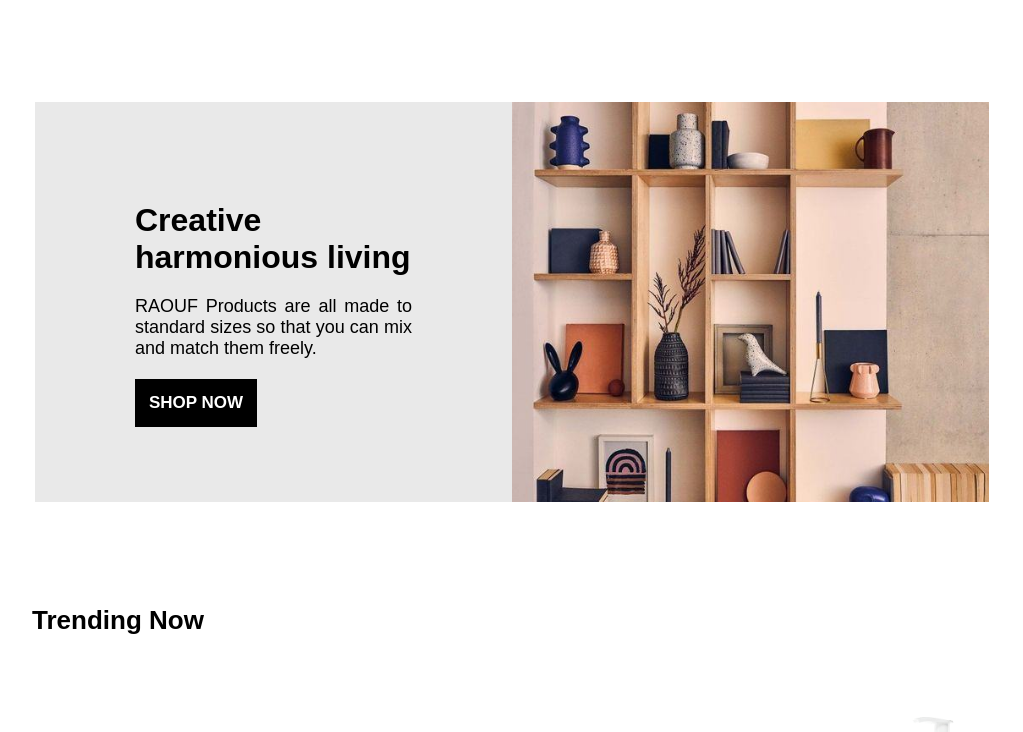
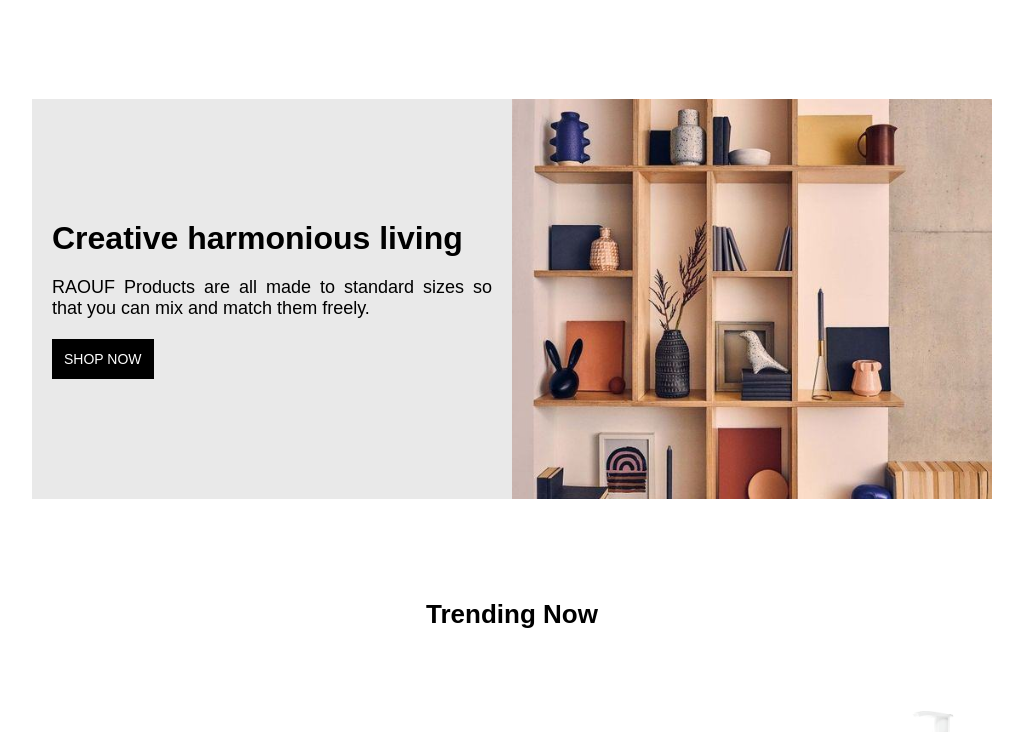
Before and after one commit to SIDDHESH0907/UrbanAura, a React (Create React App) app: page / in a window 1280 px wide. Shown: the part 1471-2203 px from the top of the page, without its empty margins (128-1151 px from the left). Built offline with nearby package versions, Linux system fonts and the light colour scheme; a web font is replaced by a local one.

Commit message:
posters responsive

```diff
--- a/src/Home.css
+++ b/src/Home.css
@@ -76,87 +76,15 @@
 }
 
 .title {
-  margin: 100px 160px 35px 160px;
-  text-align: left;
-}
-
-.poster-container {
-  border: 3px solid #fff;
-  display: flex;
-  margin: 100px 160px;
-  height: 400px;
-  overflow: hidden; /* Add overflow: hidden to the container */
-}
-
-.poster-child {
-  float: left;
-  width: 50%;
-  height: 100%; /* Set the height to 100% to match the container's height */
-}
-
-.left1 {
-  height: 100%; /* Set the height to 100% to match the container's height */
-  background-color: #e9e9e9;
-  padding: 100px;
-  box-sizing: border-box; /* Include padding in the element's total width and height */
-}
-
-.right1 {
-  height: 100%; /* Set the height to 100% to match the container's height */
-  background-image: url(/public/images/poster.jpg);
-  background-size: cover;
-  background-position: center;
-  box-sizing: border-box; /* Include padding in the element's total width and height */
-}
-
-.poster-heading{
-  font-size: 32px;
-  font-weight: 600;
-  margin-bottom: 20px;
-  text-align: justify;
-}
-
-.poster-para{
-  font-size: 18px;
-  margin-bottom: 20px;
-  text-align: justify;
-}
-
-.poster-btn{
-  font-size: 17px;
-  font-weight: 700;
-  padding: 12px;
-  background-color: #000;
-  color: #fff;
-  border: 2px solid black;
-  display: flex;
-  align-self:flex-start;
-}
-
-.poster-btn:hover{
-  background-color: #e9e9e9;
-  color: #000;
-}
-
-.right2 {
-  height: 100%; /* Set the height to 100% to match the container's height */
-  background-color: #e9e9e9;
-  padding: 100px;
-  box-sizing: border-box; /* Include padding in the element's total width and height */
-}
-
-.left2 {
-  height: 100%; /* Set the height to 100% to match the container's height */
-  background-image: url(/public/images/poster2.jpg);
-  background-size: cover;
-  background-position: center;
-  box-sizing: border-box; /* Include padding in the element's total width and height */
+  margin: 100px 0px 35px 0px;
+  text-align: center;
 }
 
 .carosel-title{
   font-size: 26px;
   font-weight: 600;
-  text-align: left;
-  margin-left: 160px;
+  text-align: center;
+  /* margin-left: 160px; */
   margin-bottom: 50px;
+
 }
--- a/src/Home.js
+++ b/src/Home.js
@@ -7,6 +7,8 @@ import HomeProductGrid from "./HomeProductGrid";
 import Navbar from "./Navbar";
 import ProductCarousel from "./ProductCarousel"; // Adjust the path as needed
 import Footer from "./Footer";
+import Poster1 from "./Poster1";
+import Poster2 from "./Poster2";
 
 export default function Home() {
   return (
@@ -25,40 +27,12 @@ export default function Home() {
         <HomeProductGrid products={products} />
       </div>
 
-      <div className="poster-container">
-        <div className="poster-child">
-          <div className="left1">
-            <p className="poster-heading">Creative harmonious living</p>
-            <p className="poster-para">
-              RAOUF Products are all made to standard sizes so that you can mix
-              and match them freely.
-            </p>
-            <button className="poster-btn">SHOP NOW</button>
-          </div>
-        </div>
-        <div className="poster-child">
-          <div className="right1"></div>
-        </div>
-      </div>
+      <Poster1></Poster1>
 
       <h1 className="carosel-title">Trending Now</h1>
       <ProductCarousel products={products} />
 
-      <div className="poster-container">
-        <div className="poster-child">
-          <div className="left2"></div>
-        </div>
-        <div className="poster-child">
-          <div className="right2">
-            <p className="poster-heading">Creative harmonious living</p>
-            <p className="poster-para">
-              RAOUF Products are all made to standard sizes so that you can mix
-              and match them freely.
-            </p>
-            <button className="poster-btn">SHOP NOW</button>
-          </div>
-        </div>
-      </div>
+      <Poster2></Poster2>
 
       <Footer/>
     </>
--- /dev/null
+++ b/src/Poster1.css
@@ -0,0 +1,65 @@
+.poster-container {
+  /* border: 3px solid #ff0000; */
+  display: flex;
+  margin: 100px 160px;
+  height: 400px;
+  overflow: hidden; /* Add overflow: hidden to the container */
+
+  @media (max-width: 768px) {
+    margin: 100px 40px; /* Reduce margins for small screens */
+  }
+}
+
+.poster-child {
+  float: left;
+  width: 50%;
+  height: 100%; /* Set the height to 100% to match the container's height */
+}
+
+.left1 {
+  display: flex;
+  flex-direction: column;
+  justify-content: center;
+  padding: 20px;
+  height: 100%;
+  background-color: #e9e9e9;
+  /* padding: 100px; */
+  box-sizing: border-box; /* Include padding in the element's total width and height */
+}
+
+.right1 {
+  height: 100%; /* Set the height to 100% to match the container's height */
+  background-image: url(/public/images/poster.jpg);
+  background-size: cover;
+  background-position: center;
+  box-sizing: border-box; /* Include padding in the element's total width and height */
+}
+
+.poster-heading {
+  font-size: 32px;
+  font-weight: 600;
+  margin-bottom: 20px;
+  text-align: justify;
+}
+
+.poster-para {
+  font-size: 18px;
+  margin-bottom: 20px;
+  text-align: justify;
+}
+
+.poster-btn {
+  font-size: 14px;
+  /* font-weight: 700; */
+  padding: 10px;
+  background-color: #000;
+  color: #fff;
+  border: 2px solid black;
+  display: flex;
+  align-self: flex-start;
+}
+
+.poster-btn:hover {
+  background-color: #e9e9e9;
+  color: #000;
+}
--- /dev/null
+++ b/src/Poster1.js
@@ -0,0 +1,24 @@
+import React from "react";
+import "./Poster1.css";
+
+const Poster1 = () => {
+  return (
+    <div className="poster-container">
+      <div className="poster-child">
+        <div className="left1">
+          <p className="poster-heading">Creative harmonious living</p>
+          <p className="poster-para">
+            RAOUF Products are all made to standard sizes so that you can mix
+            and match them freely.
+          </p>
+          <button className="poster-btn">SHOP NOW</button>
+        </div>
+      </div>
+      <div className="poster-child">
+        <div className="right1"></div>
+      </div>
+    </div>
+  );
+};
+
+export default Poster1;
--- /dev/null
+++ b/src/Poster2.css
@@ -0,0 +1,66 @@
+.poster-container {
+    /* border: 3px solid #ff0000; */
+    display: flex;
+    margin: 100px 160px;
+    height: 400px;
+    overflow: hidden; /* Add overflow: hidden to the container */
+
+    @media (max-width: 768px) {
+      margin: 100px 40px; /* Reduce margins for small screens */
+    }
+  }
+
+  .poster-child {
+    float: left;
+    width: 50%;
+    height: 100%; /* Set the height to 100% to match the container's height */
+  }
+
+
+  .poster-heading{
+    font-size: 32px;
+    font-weight: 600;
+    margin-bottom: 20px;
+    text-align: justify;
+  }
+
+  .poster-para{
+    font-size: 18px;
+    margin-bottom: 20px;
+    text-align: justify;
+  }
+
+  .poster-btn {
+    font-size: 14px;
+    /* font-weight: 700; */
+    padding: 10px;
+    background-color: #000;
+    color: #fff;
+    border: 2px solid black;
+    display: flex;
+    align-self: flex-start;
+  }
+
+  .poster-btn:hover{
+    background-color: #e9e9e9;
+    color: #000;
+  }
+
+  .right2 {
+    display: flex;
+    flex-direction: column;
+    justify-content: center;
+    padding: 20px;
+    height: 100%;
+    background-color: #e9e9e9;
+    /* padding: 100px; */
+    box-sizing: border-box;  /* Include padding in the element's total width and height */
+  }
+
+  .left2 {
+    height: 100%; /* Set the height to 100% to match the container's height */
+  background-image: url(/public/images/poster2.jpg);
+  background-size: cover;
+  background-position: center;
+  box-sizing: border-box; /* Include padding in the element's total width and height */
+  }
--- /dev/null
+++ b/src/Poster2.js
@@ -0,0 +1,24 @@
+import React from "react";
+import './Poster2.css'; // Don't forget to import your CSS file
+
+const Poster2 = () => {
+  return (
+    <div className="poster-container">
+      <div className="poster-child">
+        <div className="left2"></div>
+      </div>
+      <div className="poster-child">
+        <div className="right2">
+          <p className="poster-heading">Creative harmonious living</p>
+          <p className="poster-para">
+            RAOUF Products are all made to standard sizes so that you can mix
+            and match them freely.
+          </p>
+          <button className="poster-btn">SHOP NOW</button>
+        </div>
+      </div>
+    </div>
+  );
+};
+
+export default Poster2;
```
